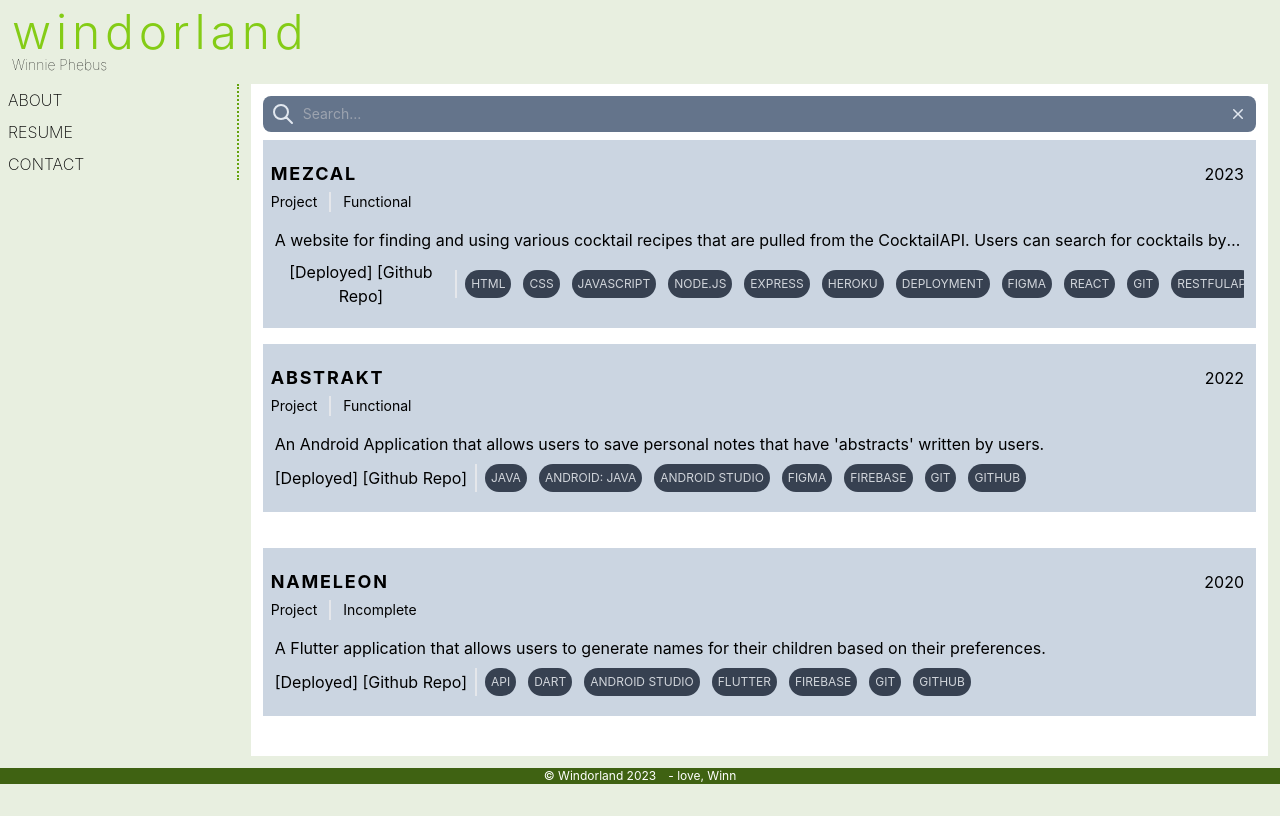
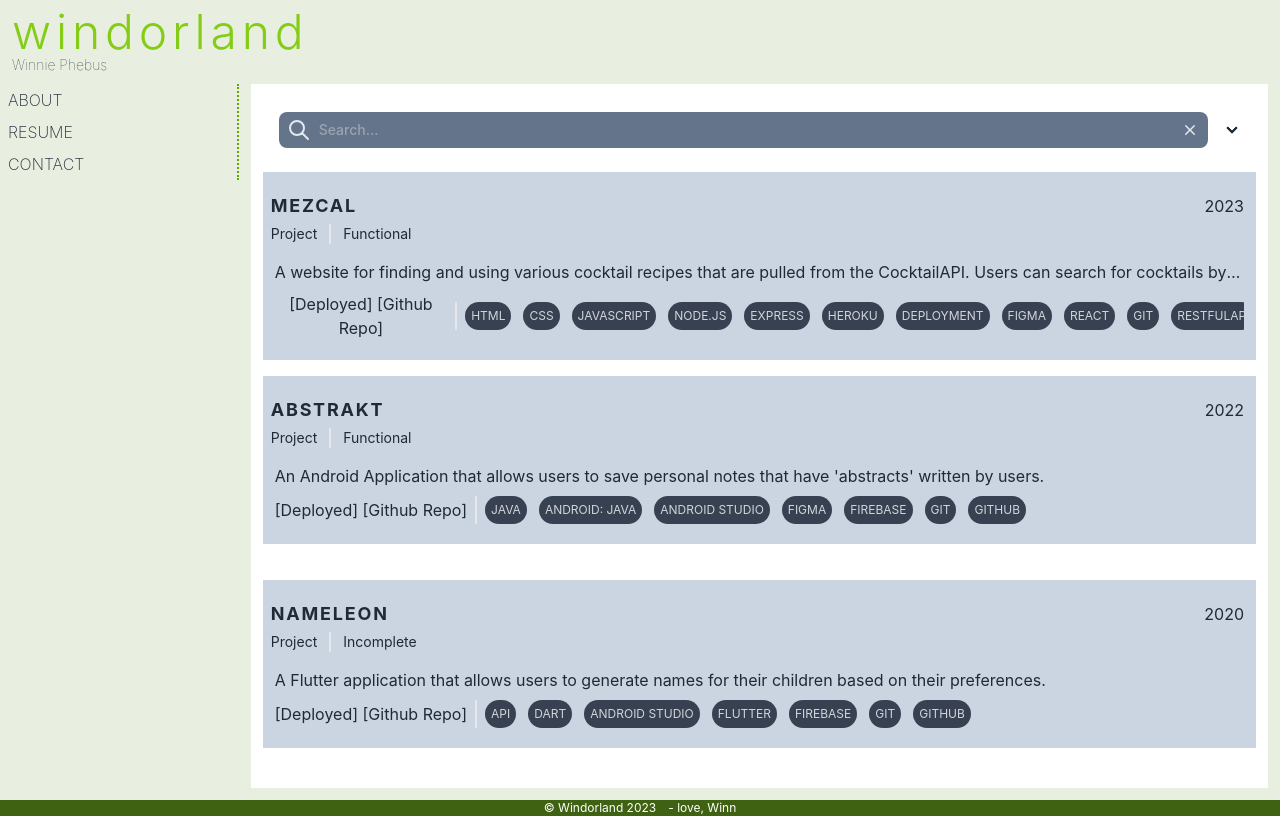
Before and after one commit to winnie-phebus/windor-website, a React (Create React App) app: page /projects in a window 1280 px wide. Built offline with nearby package versions, Linux system fonts and the light colour scheme.

Commit message:
started on the AdvancedSearch collapsible section, will work on functionality later

```diff
--- a/package.json
+++ b/package.json
@@ -10,6 +10,7 @@
     "@testing-library/react": "^13.4.0",
     "@testing-library/user-event": "^13.5.0",
     "autoprefixer": "^10.4.14",
+    "daisyui": "^3.0.20",
     "postcss": "^8.4.23",
     "postcss-flexbugs-fixes": "^5.0.2",
     "postcss-normalize": "^10.0.1",
--- a/src/project/index.js
+++ b/src/project/index.js
@@ -1,9 +1,9 @@
 import React, { useState, useEffect } from "react";
 import { useSelector, useDispatch } from "react-redux";
 import ProjectCard from "./project-card";
-import Searchbar from "./search-bar";
 import { useSearchParams } from "react-router-dom";
 import { initProjects, selectProjects } from "../utils/reducers.js";
+import AdvancedSearchObject from "./search/advancedSSOF";
 
 export default function Project() {
   // const [projectsDisplay, setProjectsDisplay] = useState(projects);
@@ -32,7 +32,7 @@ export default function Project() {
 
   return (
     <div class="container-fluid p-2">
-      <Searchbar />
+      <AdvancedSearchObject />
       <ul class="grid grid-rows-3">
         {projects.map((project) => (
           <li>
--- /dev/null
+++ b/src/project/search/advancedSSOF.js
@@ -0,0 +1,16 @@
+import React from "react";
+import Searchbar from ".";
+
+// TODO: consider different methods for toggling the extra info, I don't like the arrow functionality rn
+export default function AdvancedSearchObject() {
+  return (
+    <div tabindex="0" class="collapse-arrow border-base-300 collapse m-0">
+      <div class="collapse-title text-xl font-medium">
+        <Searchbar />
+      </div>
+      <div class="collapse-content">
+        <p>tabindex="0" attribute is necessary to make the div focusable</p>
+      </div>
+    </div>
+  );
+}
--- a/tailwind.config.js
+++ b/tailwind.config.js
@@ -4,5 +4,5 @@ module.exports = {
   theme: {
     extend: {},
   },
-  plugins: [],
+  plugins: [require("daisyui")],
 };
```
Also changed, not shown: src/project/search/index.js (renamed from src/project/search-bar/index.js), 1 other file (tests, documents, lock files or other folders).
